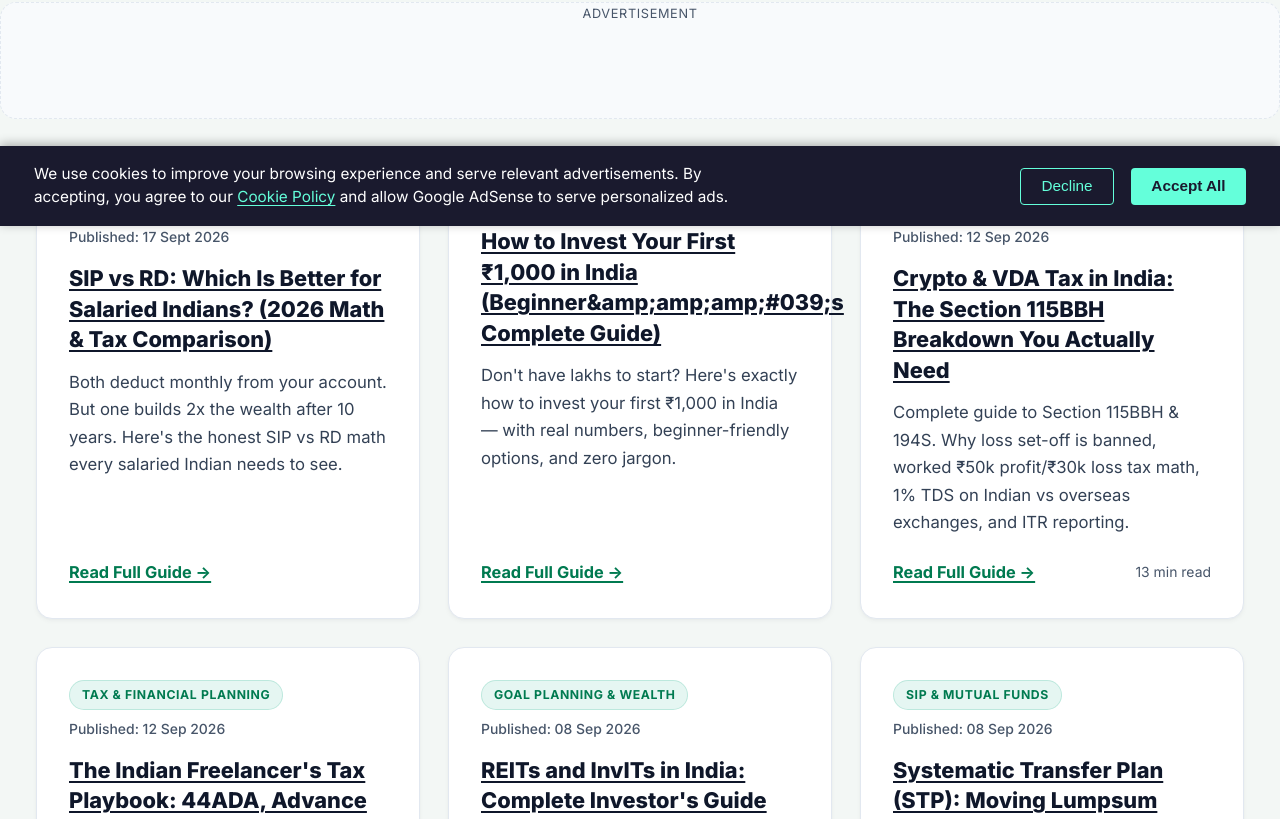
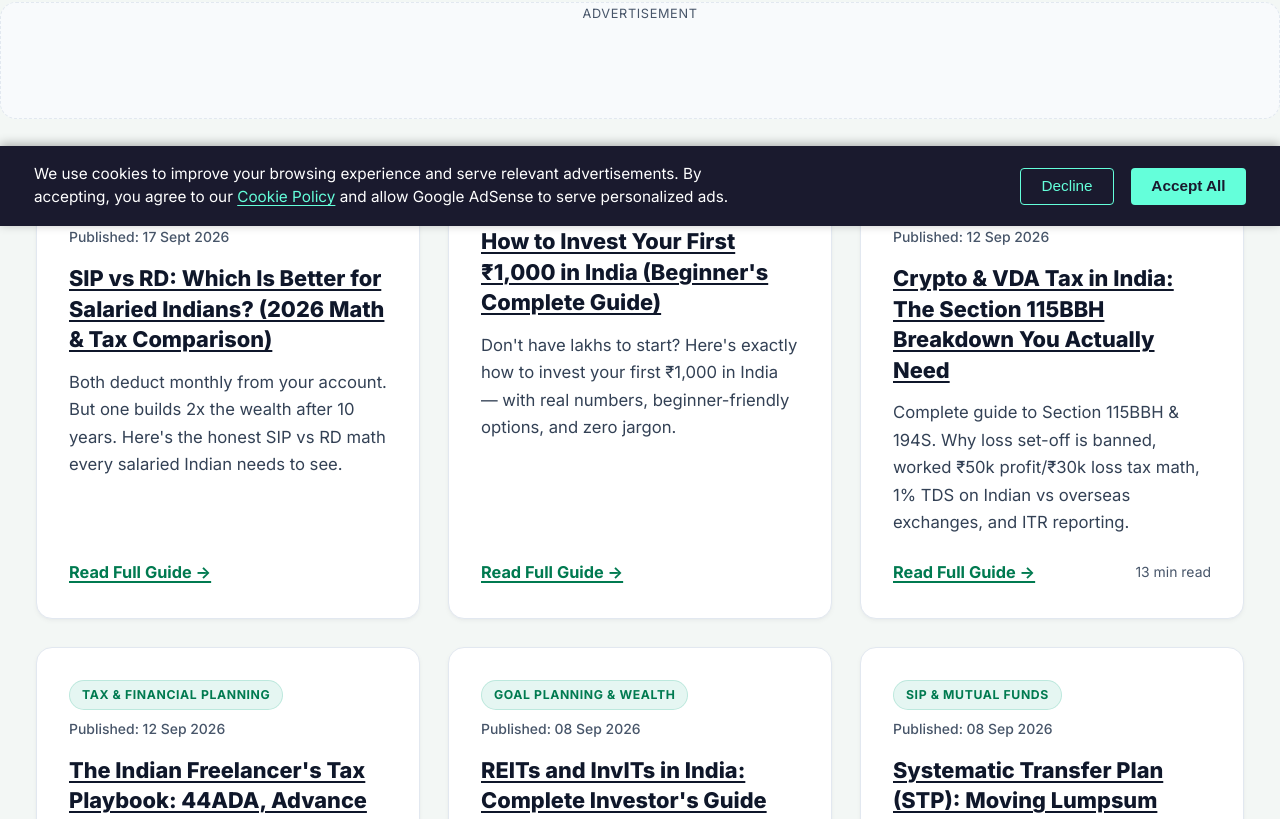
Before and after one commit to Tejas-2008-16/calculatorship, a plain HTML site: page blog.html in a window 1280 px wide. Shown: the part 574-1393 px from the top of the page. Drawn offline with Linux system fonts and the light colour scheme.

Commit message:
Admin: Update blog.html for How to Invest Your First ₹1,000 in India (Beginner's Complete Guide)

```diff
--- a/blog.html
+++ b/blog.html
@@ -300,7 +300,8 @@
 
 
 
-        <article class="calc-link-card article-card-item" data-category="" data-desc="Don&#039;t have lakhs to start? Here&#039;s exactly how to invest your first ₹1,000 in India — with real numbers, beginner-friendly options, and zero jargon." data-title="how to invest your first ₹1,000 in india (beginner&amp;amp;amp;amp;#039;s complete guide)" style="padding:32px;">
+
+        <article class="calc-link-card article-card-item" data-category="" data-desc="Don&#039;t have lakhs to start? Here&#039;s exactly how to invest your first ₹1,000 in India — with real numbers, beginner-friendly options, and zero jargon." data-title="how to invest your first ₹1,000 in india (beginner&#039;s complete guide)" style="padding:32px;">
 <div>
 <div style="display:flex; justify-content:space-between; align-items:center; margin-bottom:14px; gap:8px; flex-wrap:wrap;">
 <div style="display:flex; align-items:center; gap:8px;">
@@ -308,7 +309,7 @@
 <span style="background:var(--emerald); color:#fff; font-size:0.72rem; font-weight:800; padding:2px 8px; border-radius:4px; text-transform:uppercase; letter-spacing:0.5px;">NEW</span></div>
 <span class="article-date-tag">Published: 16 Sept 2026</span>
 </div>
-<h3 style="font-size:1.28rem; font-weight:800; line-height:1.4;"><a href="how-to-invest-your-first-1000-in-india-beginners-complete-guide.html" style="color:var(--text-primary);">How to Invest Your First ₹1,000 in India (Beginner&amp;amp;amp;amp;#039;s Complete Guide)</a></h3>
+<h3 style="font-size:1.28rem; font-weight:800; line-height:1.4;"><a href="how-to-invest-your-first-1000-in-india-beginners-complete-guide.html" style="color:var(--text-primary);">How to Invest Your First ₹1,000 in India (Beginner&#039;s Complete Guide)</a></h3>
 <p style="margin:14px 0 22px; font-size:0.98rem; color:var(--text-secondary); line-height:1.65;">Don&#039;t have lakhs to start? Here&#039;s exactly how to invest your first ₹1,000 in India — with real numbers, beginner-friendly options, and zero jargon.</p>
 </div>
 <div style="display:flex; justify-content:space-between; align-items:center; margin-top:auto;">
```
